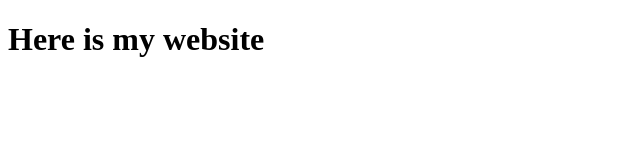
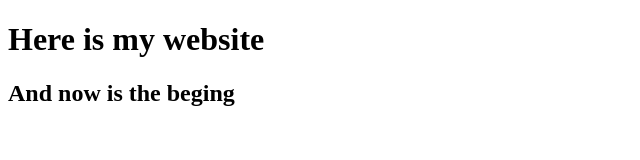
Before and after one commit to LUCKYINS/MyWebsite, a plain HTML site: page index.html in a window 1280 px wide. Shown: the whole page, without its empty margins (0-640 px from the left). Drawn offline with Linux system fonts and the light colour scheme.

Commit message:
Another text

```diff
--- a/index.html
+++ b/index.html
@@ -7,5 +7,6 @@
 </head>
 <body>
     <h1>Here is my website</h1>
+    <h2>And now is the beging</h2>
 </body>
 </html>
```
